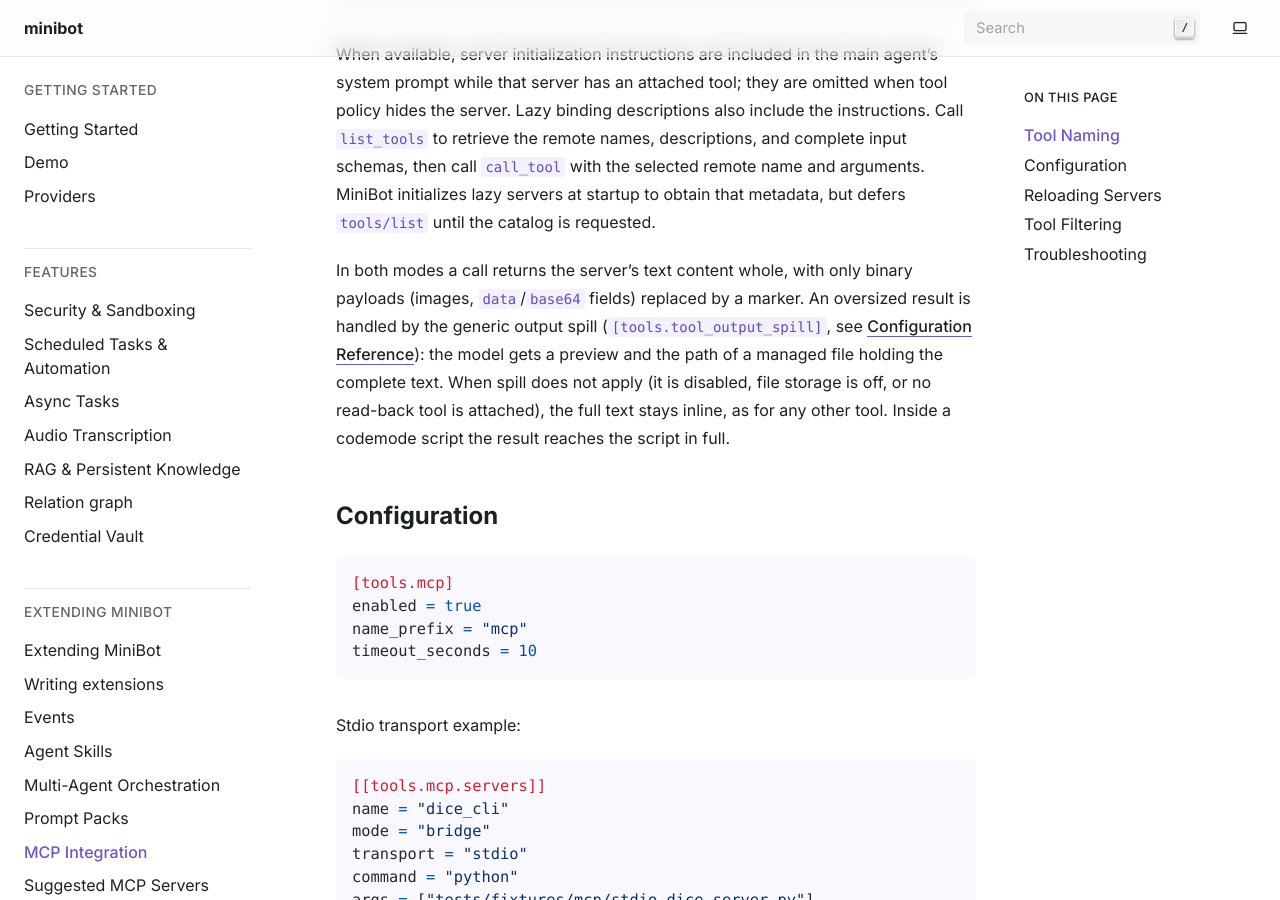
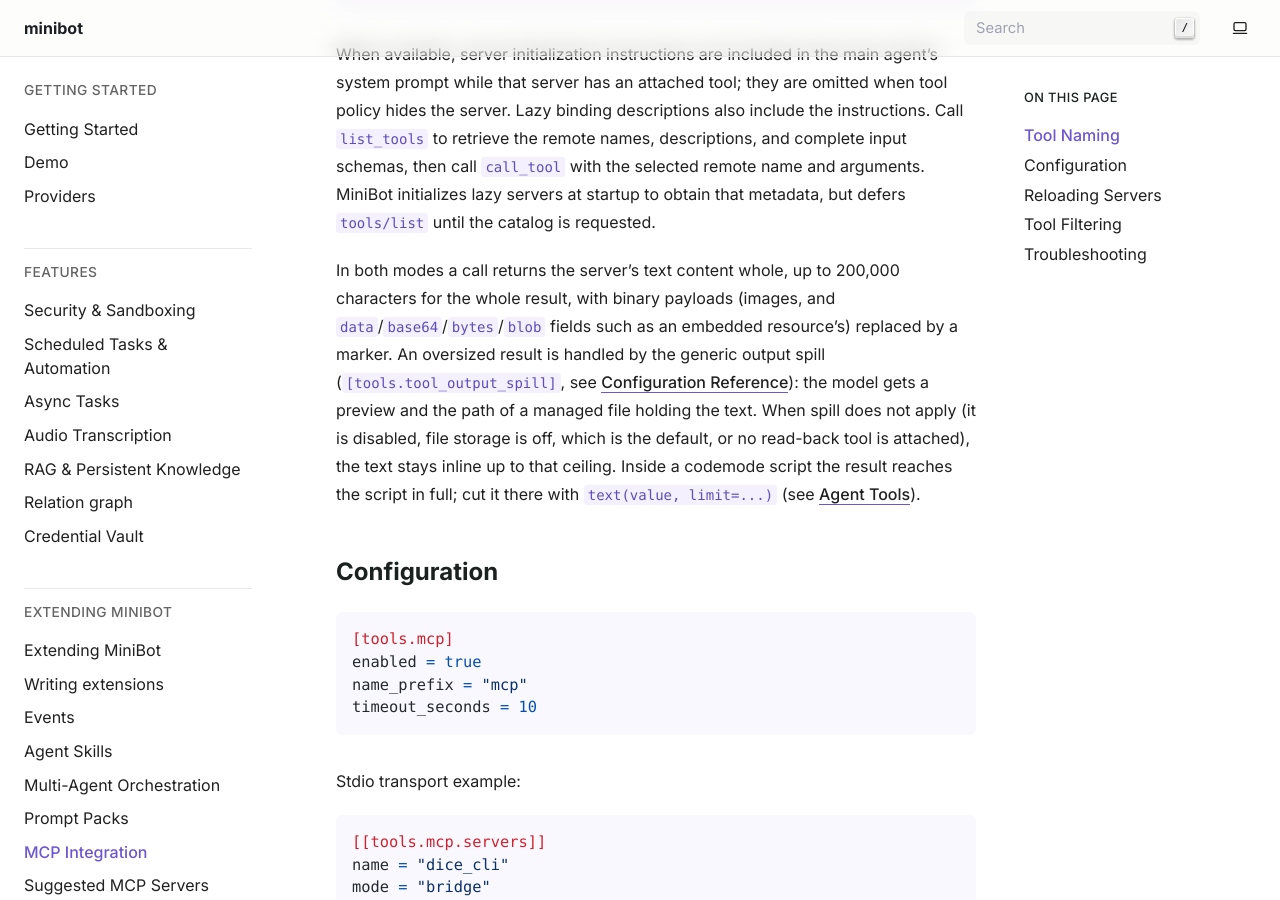
Before and after one commit to sonic182/minibot, a Sphinx documentation site: the page built from docs/mcp.rst, in a window 1280 px wide and 900 px high, scrolled down 836 px. Built offline with Sphinx 7.4.7, drawn with Linux system fonts in a browser that asks for light colours.

Commit message:
Address review: ceiling for unspilled MCP results, redact blobs
- Cap a whole MCP result at 200,000 characters, which only bounds results
  where output spill does not apply (file storage off by default).
- Redact embedded-resource blob fields like data/base64/bytes.
- Test the inline path: resource text whole, blob hidden, ceiling marker.
- CHANGELOG: Fixed after Changed, describe the default-config behavior.

```diff
--- a/docs/mcp.rst
+++ b/docs/mcp.rst
@@ -33,12 +33,13 @@
 name and arguments. MiniBot initializes lazy servers at startup to obtain that metadata, but
 defers ``tools/list`` until the catalog is requested.
 
-In both modes a call returns the server's text content whole, with only binary payloads (images,
-``data``/``base64`` fields) replaced by a marker. An oversized result is handled by the generic
-output spill (``[tools.tool_output_spill]``, see :doc:`config`): the model gets a preview and the path of a
-managed file holding the complete text. When spill does not apply (it is disabled, file storage is off, or no
-read-back tool is attached), the full text stays inline, as for any other tool. Inside a codemode script the
-result reaches the script in full.
+In both modes a call returns the server's text content whole, up to 200,000 characters for the whole
+result, with binary payloads (images, and ``data``/``base64``/``bytes``/``blob`` fields such as an embedded
+resource's) replaced by a marker. An oversized result is handled by the generic output spill
+(``[tools.tool_output_spill]``, see :doc:`config`): the model gets a preview and the path of a managed file
+holding the text. When spill does not apply (it is disabled, file storage is off, which is the default, or no
+read-back tool is attached), the text stays inline up to that ceiling. Inside a codemode script the result
+reaches the script in full; cut it there with ``text(value, limit=...)`` (see :doc:`tools`).
 
 Configuration
 -------------
```
Also changed, not shown: CHANGELOG.md (+8 -6 lines), 2 other files.
